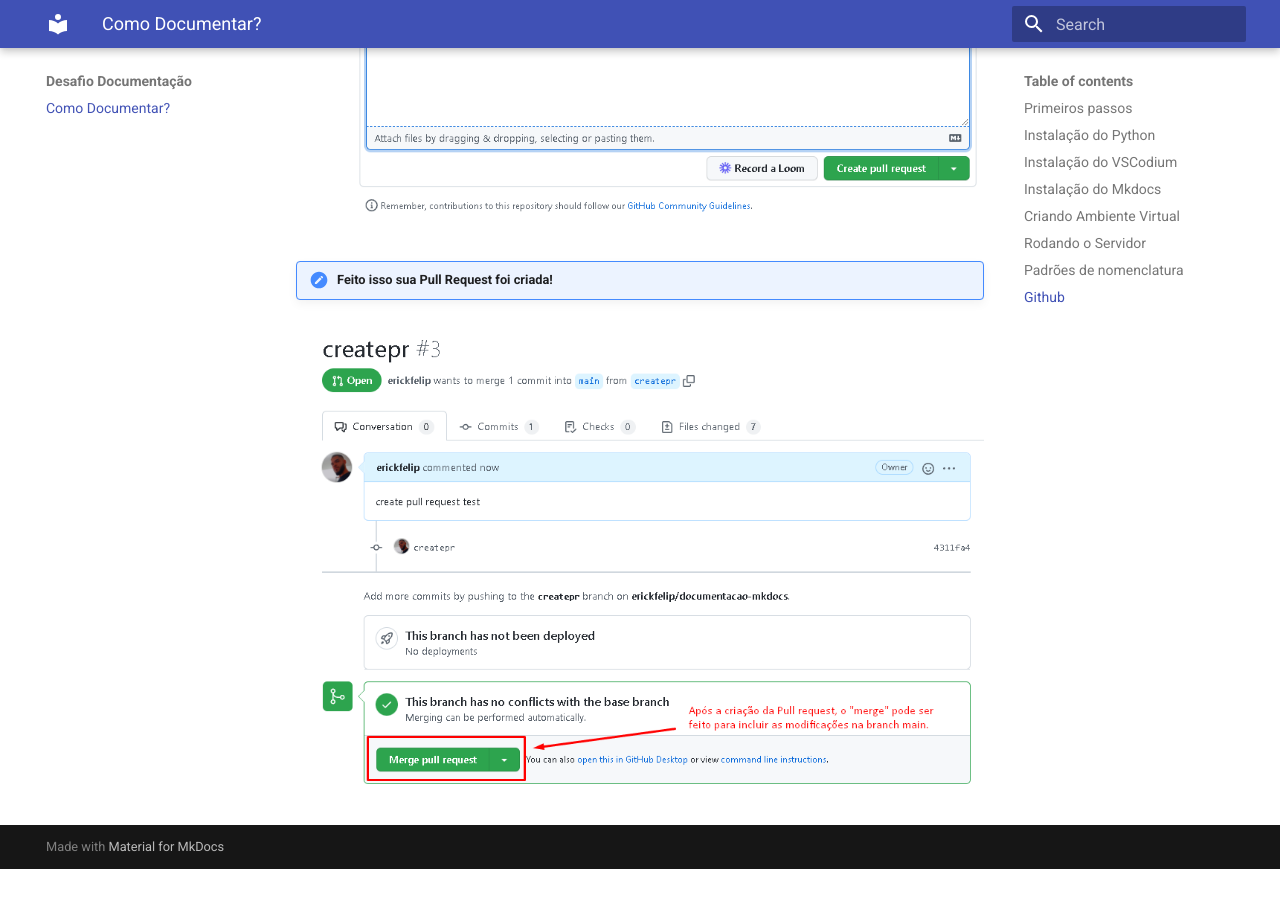
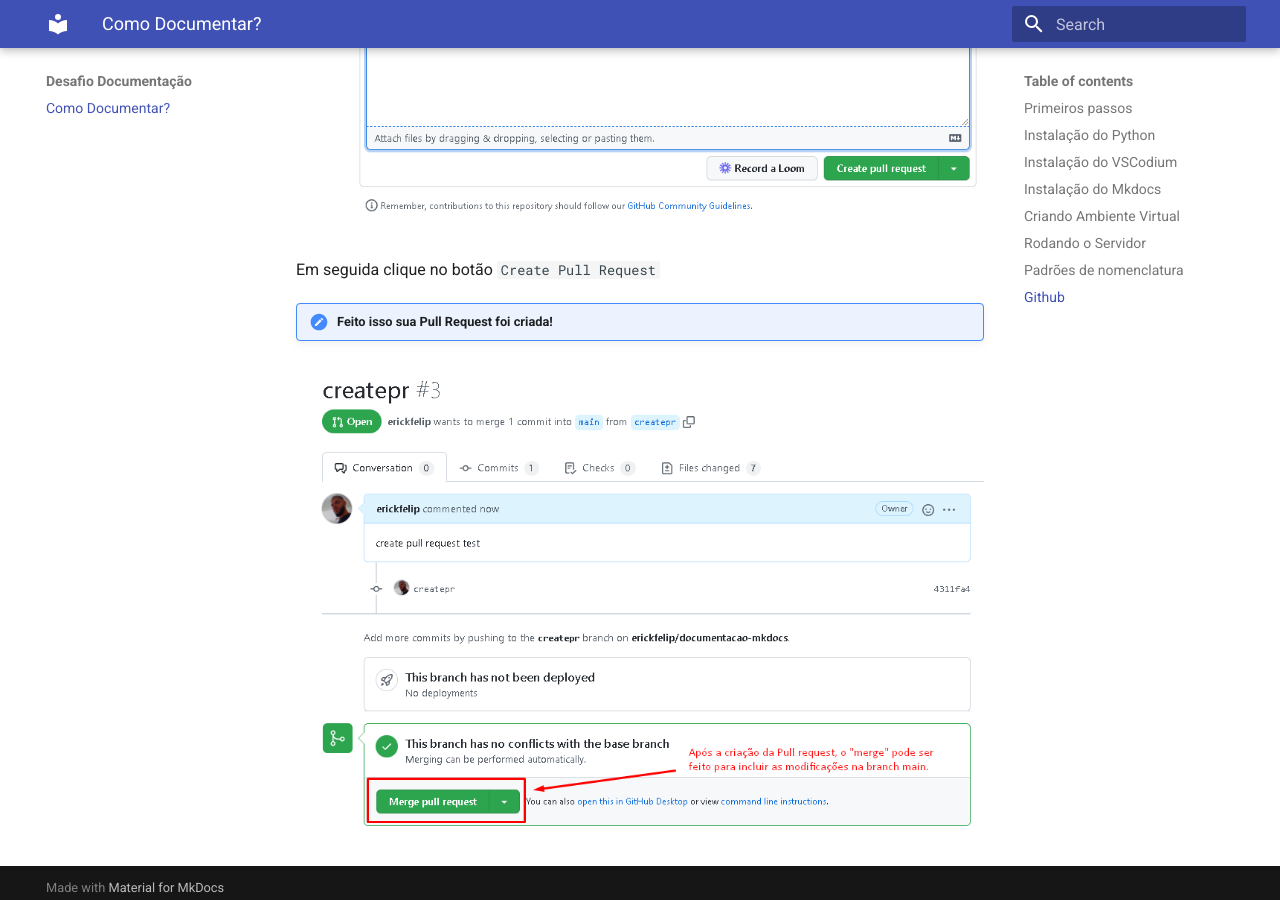
Before and after one commit to erickfelip/documentacao-mkdocs, an MkDocs documentation site: the page built from docs/index.md, in a window 1280 px wide and 900 px high, scrolled down 5845 px. Built offline with MkDocs 1.6.1 and Material for MkDocs 9.7.7, drawn with Linux system fonts in a browser that asks for light colours; before the commit the page ends 6714 px from its top, so only the background shows below that.

Commit message:
text update

```diff
--- a/docs/index.md
+++ b/docs/index.md
@@ -141,6 +141,8 @@
 
 ![ex](\img\create-pr-04.png)
 
+Em seguida clique no botão `Create Pull Request`
+
 !!! done "Feito isso sua Pull Request foi criada!"
 
 ![ex](\img\create-pr-05.png)
```
